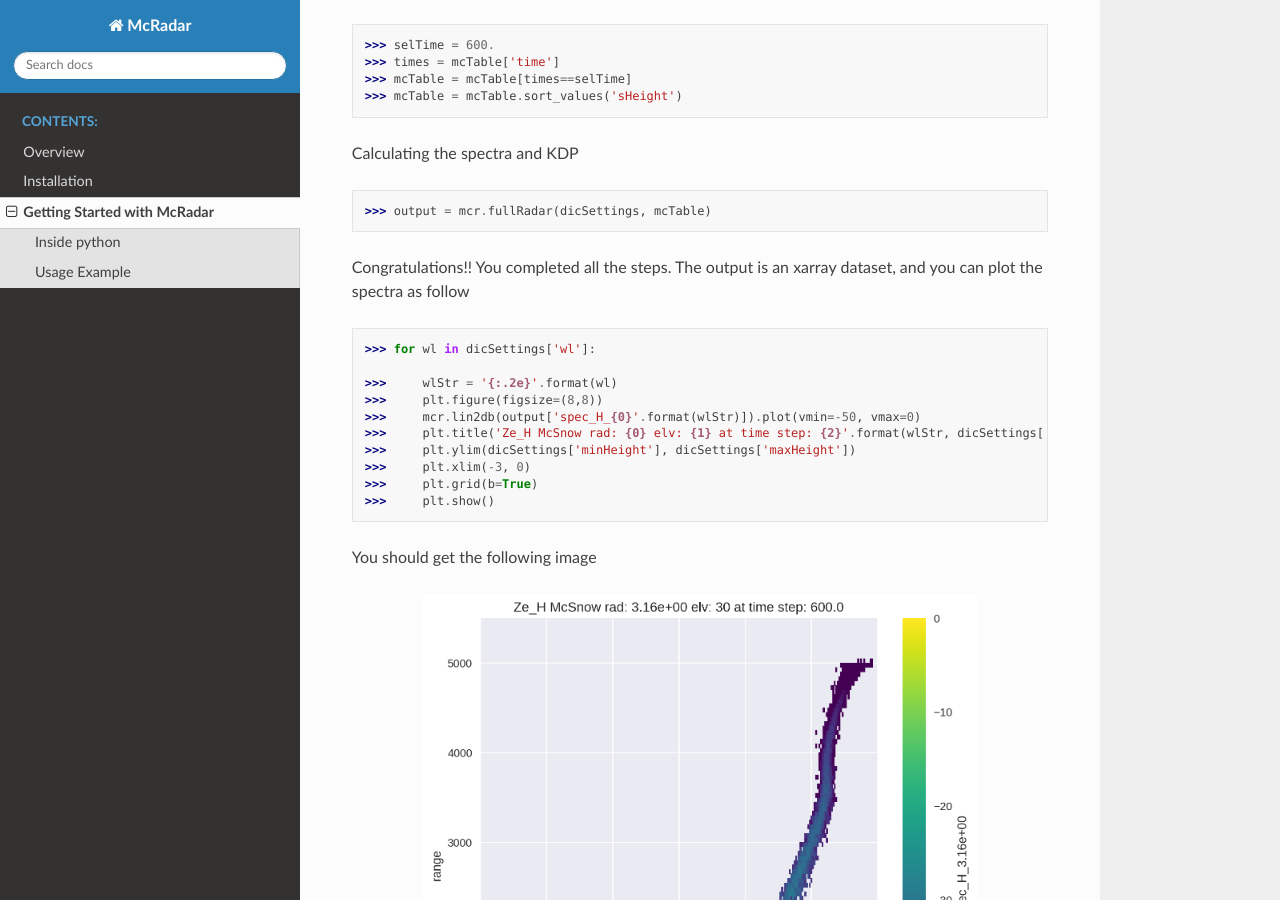
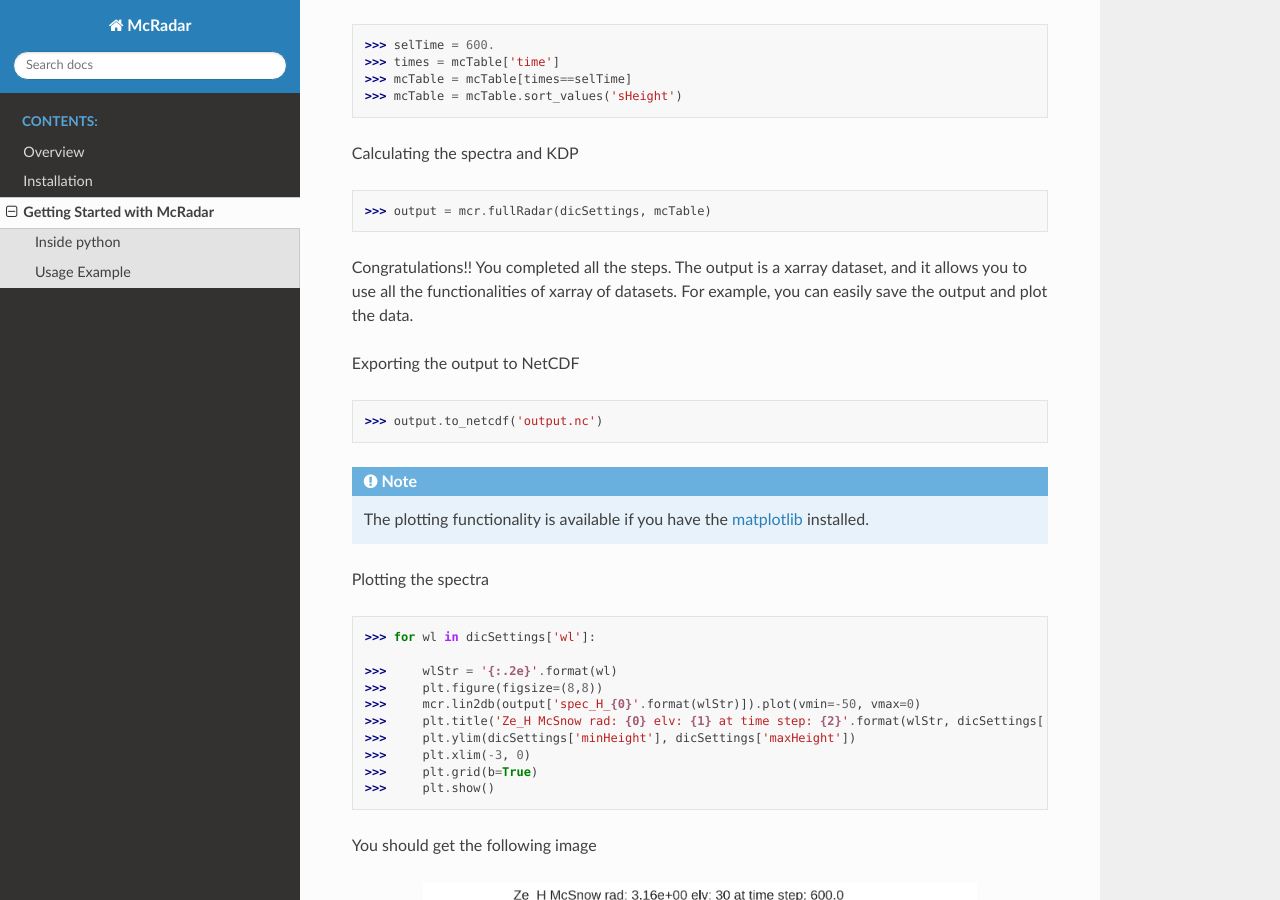
Before and after one commit to OPTIMICe-team/McRadar, a Sphinx documentation site: the page built from docs/source/usage.rst, in a window 1280 px wide and 900 px high, scrolled down 1615 px. Built offline with Sphinx 7.4.7 and the Read the Docs theme 2.0.0, drawn with Linux system fonts in a browser that asks for light colours.

Commit message:
Adding the example to save the output

```diff
--- a/docs/source/usage.rst
+++ b/docs/source/usage.rst
@@ -96,7 +96,19 @@ Calculating the spectra and KDP
 
    >>> output = mcr.fullRadar(dicSettings, mcTable)
 
-Congratulations!! You completed all the steps. The output is an xarray dataset, and you can plot the spectra as follow
+Congratulations!! You completed all the steps. The output is a xarray dataset, and it allows you to use all the functionalities of xarray of datasets. For example, you can easily save the output and plot the data.
+
+Exporting the output to NetCDF
+
+.. code-block:: python
+
+   >>> output.to_netcdf('output.nc')
+
+.. note::
+   The plotting functionality is available if you have the
+   `matplotlib <https://matplotlib.org/>`_ installed.
+
+Plotting the spectra
 
 .. code-block:: python
 
```
Also changed, not shown: 1 other file.
